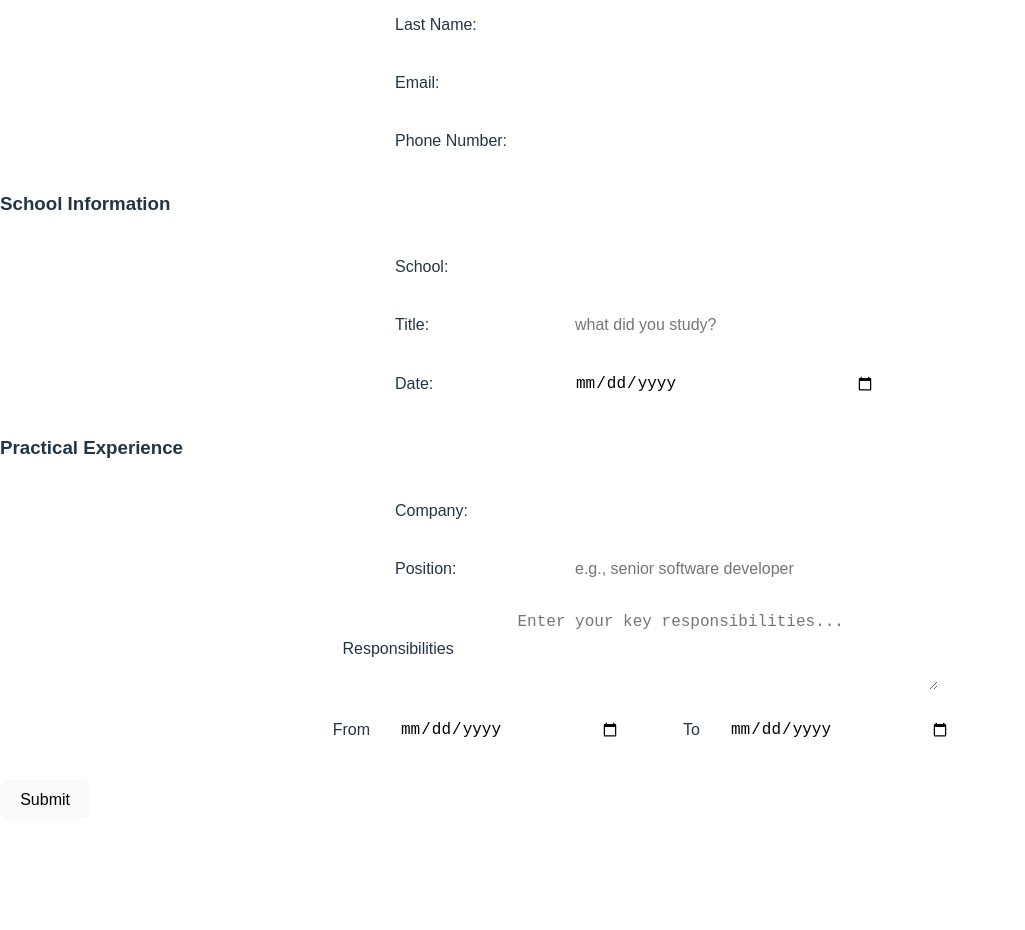
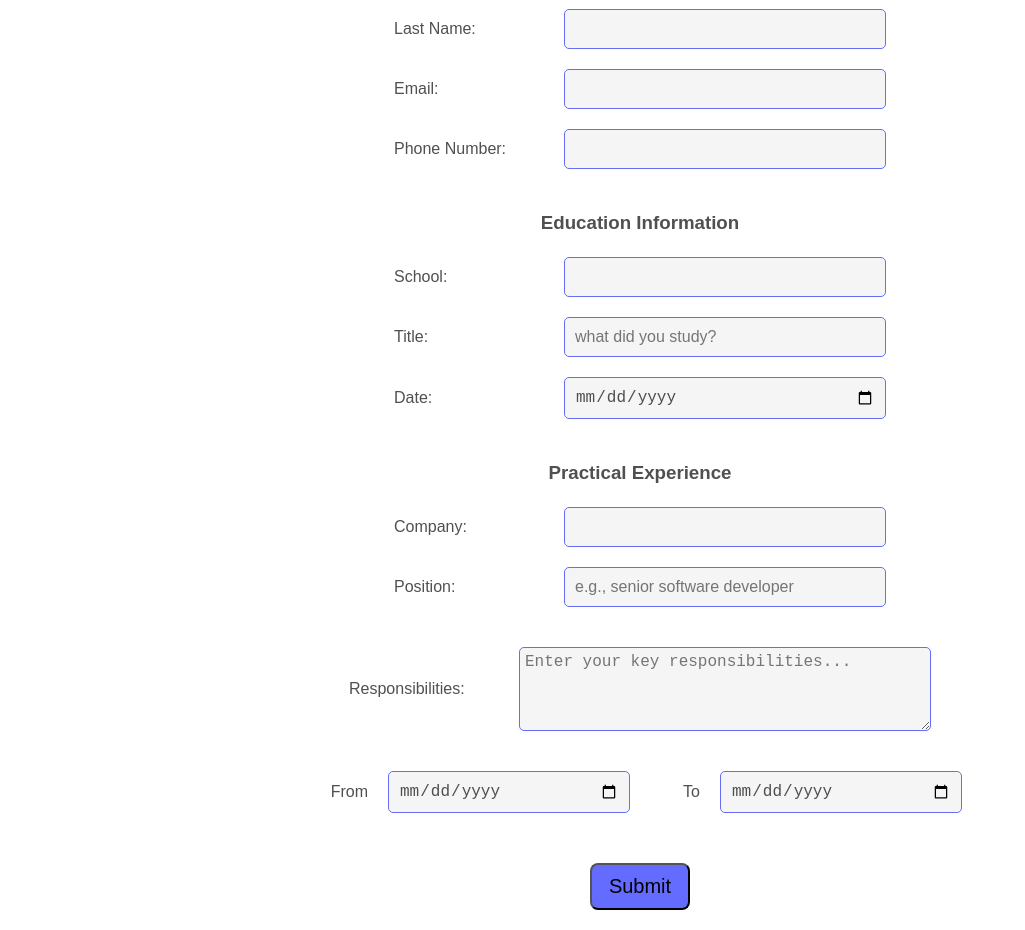
Before and after one commit to kiptalam1/CV-Generator, a React (Vite) app: page / in a window 1280 px wide. Shown: the part 320-1250 px from the top of the page, without its empty margins (0-1025 px from the left). Before the commit the page ends 1139 px from the top, so only its background shows below. Built offline with nearby package versions, Linux system fonts and the light colour scheme.

Commit message:
First complete cv app

```diff
--- a/src/Components/CVForm.jsx
+++ b/src/Components/CVForm.jsx
@@ -1,12 +1,14 @@
 import GeneralInfo from './General.jsx';
 import Education from './Education.jsx';
 import Experience from './PracticalExp.jsx';
-import { useState } from 'react';
+import { useState, useEffect } from 'react';
 
 
 export default function CVForm() {
     const [isEditing, setIsEditing] = useState(true);
-    const [formData, setFormData] = useState({
+    const [formData, setFormData] = useState(() => {
+        const savedData = JSON.parse(localStorage.getItem("cvData"));
+        return savedData || {
         firstName: "",
         lastName: "",
         email: "",
@@ -19,8 +21,12 @@ export default function CVForm() {
         responsibilities: "",
         from: "",
         to: "",
+        };
     });
-
+// save data to local storage
+useEffect(() => {
+    localStorage.setItem("cvData", JSON.stringify(formData), [formData])
+})
     function handleChange (event) {
         const {name, value} = event.target;
         setFormData((prevInfo) => ({...prevInfo, [name]: value}));
--- a/src/Components/Education.jsx
+++ b/src/Components/Education.jsx
@@ -4,9 +4,9 @@ export default function Education ({ data, handleChange, isEditing }) {
 
     return (
         <div className='section'>
-            <h3>School Information</h3>
             {isEditing ? (
             <form className="edu-form">
+            <h3>Education Information</h3>
                 <div className="form-group">
                     <label htmlFor="school">School:</label>
                     <input type="text" name="school" id="school" value={data.school} onChange={handleChange} />
@@ -29,9 +29,10 @@ export default function Education ({ data, handleChange, isEditing }) {
             </form>
             ) : (
                 <div className="details">
-                <p><strong>Name:</strong> {data.firstName} {data.lastName}</p>
-                <p><strong>Email:</strong> {data.email}</p>
-                <p><strong>Phone:</strong> {data.phone}</p>
+                <h2>Education</h2>
+                <p><strong>School:</strong>&emsp; {data.school}</p>
+                <p><strong>Title:</strong>&emsp; {data.title}</p>
+                <p><strong>Date:</strong>&emsp; {data.date}</p>
             </div>
             )}
         </div>
--- a/src/Components/General.jsx
+++ b/src/Components/General.jsx
@@ -4,14 +4,14 @@ export default function GeneralInfo({ data, handleChange, isEditing }) {
     return (
         <div className='section' >
 
-            <h3>Personal Information</h3>
 
             {isEditing ? (
             <form className='general-form' >
+            <h3>Personal Information</h3>
 
             <div className='form-group'>
                 <label htmlFor='first-name'>First Name: </label>
-                <input type='text' name='firstName' id="first-name" value={data.firstName} onChange={handleChange} />
+                <input type='text' name='firstName' id="first-name" value={data.firstName} onChange={handleChange} required />
             </div>
 
             <div className='form-group'>
@@ -31,9 +31,10 @@ export default function GeneralInfo({ data, handleChange, isEditing }) {
         </form>
         ): (
             <div className="details">
-                <p><strong>Name:</strong> {data.firstName} {data.lastName}</p>
-                <p><strong>Email:</strong> {data.email}</p>
-                <p><strong>Phone:</strong> {data.phone}</p>
+                <h2>Personal Information</h2>
+                <p><strong>Name:</strong>&emsp; {data.firstName} {data.lastName}</p>
+                <p><strong>Email:</strong>&emsp; {data.email}</p>
+                <p><strong>Phone:</strong>&emsp; {data.phone}</p>
             </div>
 
         )}
--- a/src/Components/PracticalExp.jsx
+++ b/src/Components/PracticalExp.jsx
@@ -5,9 +5,10 @@ export default function Experience ({ data, handleChange, isEditing }) {
 
     return (
         <div className="section">
-                <h3>Practical Experience</h3>
                 {isEditing ? (
             <form className="exp-form">
+                <h3>Practical Experience</h3>
+
                 <div className="form-group">
                     <label htmlFor="company">Company:</label>
                     <input type="text" name="company" id="company" onChange={handleChange} value={data.company} />
@@ -24,13 +25,14 @@ export default function Experience ({ data, handleChange, isEditing }) {
                 </div>
 
                 <div className="form-group">
-                    <label htmlFor="responsibilities">Responsibilities</label>
+                    <label htmlFor="responsibilities">Responsibilities:</label>
                     <textarea id="responsibilities"
                                 onChange={handleChange}
                                 value={data.responsibilities}
                                 name="responsibilities"
                                 rows={4}
                                 cols={40}
+                                wrap="soft"
                                 placeholder="Enter your key responsibilities..." />
                 </div>
                 <div className="date-group">
@@ -46,11 +48,14 @@ export default function Experience ({ data, handleChange, isEditing }) {
                 </div>
             </form>
             ) : (
-                <div className="details">
-                <p><strong>Name:</strong> {data.firstName} {data.lastName}</p>
-                <p><strong>Email:</strong> {data.email}</p>
-                <p><strong>Phone:</strong> {data.phone}</p>
-            </div>
+                <div class="details">
+                <h2>Experience</h2>
+                <p><strong>Company:</strong>&emsp; <span>{data.company}</span></p>
+                <p><strong>Position:</strong>&emsp; <span>{data.position}</span></p>
+                <p><strong>Responsibilities:</strong>&emsp; <span>{data.responsibilities}</span></p>
+                <p><strong>From:</strong>&emsp; <span>{data.from}</span></p>
+                <p><strong>To:</strong>&emsp; <span>{data.to}</span></p>
+                </div>
             )}
         </div>
     );
--- a/src/Styles/Education.css
+++ b/src/Styles/Education.css
@@ -27,5 +27,4 @@
     padding: 10px;
     font-size: 16px;
     border-radius: 5px;
-    border: none;
 }
--- a/src/Styles/General.css
+++ b/src/Styles/General.css
@@ -27,5 +27,5 @@
     width: 300px;
     font-size: 16px;
     border-radius: 5px;
-    border: none;
+    border: 1px solid #676ef4;
 }
--- a/src/Styles/Header.css
+++ b/src/Styles/Header.css
@@ -1,7 +1,4 @@
-* {
-    /* border: 1px solid white; */
 
-}
 .header-container {
     display: flex;
     flex-direction: column;
--- a/src/Styles/PracticalExp.css
+++ b/src/Styles/PracticalExp.css
@@ -25,13 +25,19 @@
     padding: 10px;
     font-size: 16px;
     border-radius: 5px;
-    border: none;
 }
 .exp-form .form-group textarea {
     font-size: 16px;
-    border: none;
     border-radius: 5px;
     padding: 5px;
+    max-width: 400px;
+    word-wrap: break-word;
+    white-space: pre-wrap;
+    resize: vertical;
+    border: 1px solid #676ef4;
+    background-color: whitesmoke;
+    color: hsla(0, 0%, 14%, 0.8);
+    margin: 20px auto;
 }
 
 .exp-form .date-group {
@@ -56,6 +62,5 @@
     width: 220px;
     padding: 10px;
     font-size: 16px;
-    border: none;
     border-radius: 5px;
 }
--- a/src/index.css
+++ b/src/index.css
@@ -4,13 +4,17 @@
   font-weight: 400;
 
   color-scheme: light dark;
-  color: rgba(255, 255, 255, 0.87);
-  background-color: #242424;
+  color: hsla(0, 0%, 14%, 0.8);
+  background-color: whitesmoke;
 
   font-synthesis: none;
   text-rendering: optimizeLegibility;
   -webkit-font-smoothing: antialiased;
   -moz-osx-font-smoothing: grayscale;
+}
+
+html {
+  scroll-behavior: smooth;
 }
 
 a {
@@ -24,30 +28,38 @@ a:hover {
 
 body {
   margin: 0;
-  /* display: flex; */
-  /* place-items: center; */
+  display: flex;
+  place-items: center;
+  justify-content: center;
   min-width: 320px;
   min-height: 100vh;
+  align-items: center;
 }
 
 h1 {
   font-size: 3.2em;
   line-height: 1.1;
 }
+input {
+  border: 1px solid #676ef4;
+  background-color: whitesmoke;
+  color: hsla(0, 0%, 14%, 0.8);
 
+}
 button {
   border-radius: 8px;
-  border: 1px solid transparent;
-  padding: 0.6em 1.2em;
-  font-size: 1em;
+  font-size: 1.25em;
   font-weight: 500;
   font-family: inherit;
-  background-color: #1a1a1a;
   cursor: pointer;
   transition: border-color 0.25s;
+  background-color: #646cff;
+  padding: 10px;
+  width: 100px;
+  margin: 20px 0;
 }
 button:hover {
-  border-color: #646cff;
+  background-color: #0713f4;
 }
 button:focus,
 button:focus-visible {
@@ -56,13 +68,61 @@ button:focus-visible {
 
 @media (prefers-color-scheme: light) {
   :root {
-    color: #213547;
+    color: hsla(0, 0%, 14%, 0.8);
     background-color: #ffffff;
   }
   a:hover {
     color: #747bff;
   }
-  button {
-    background-color: #f9f9f9;
-  }
+
 }
+.section .details {
+  display: flex;
+  flex-direction: column;
+  align-items: flex-start;
+  font-family: Garamond, Calibri, Helvetica;
+  font-size: 20px;
+  max-width: 800px;
+  box-sizing: border-box;
+}
+.section .details {
+  display: flex;
+  flex-direction: column;
+  align-items: flex-start;
+  font-family: Garamond, Calibri, Helvetica;
+  font-size: 20px;
+  max-width: 800px;
+  padding: 10px;
+  padding-top: 0;
+  box-sizing: border-box;
+}
+.section .details h2 {
+  margin: 5px;
+}
+
+.section .details p {
+  display: flex;
+  justify-content: flex-start;
+  align-items: flex-start;
+  max-width: 100%;
+  word-wrap: break-word;
+  overflow-wrap: break-word;
+  white-space: normal;
+  margin: 5px;
+}
+
+.section .details p strong {
+  white-space: nowrap;
+  margin-right: 8px;
+  flex-shrink: 0;
+}
+
+.section .details p span {
+  white-space: normal;
+  word-break: break-word;
+}
+
+.button-groups {
+  display: flex;
+  justify-content: center;
+}
```
